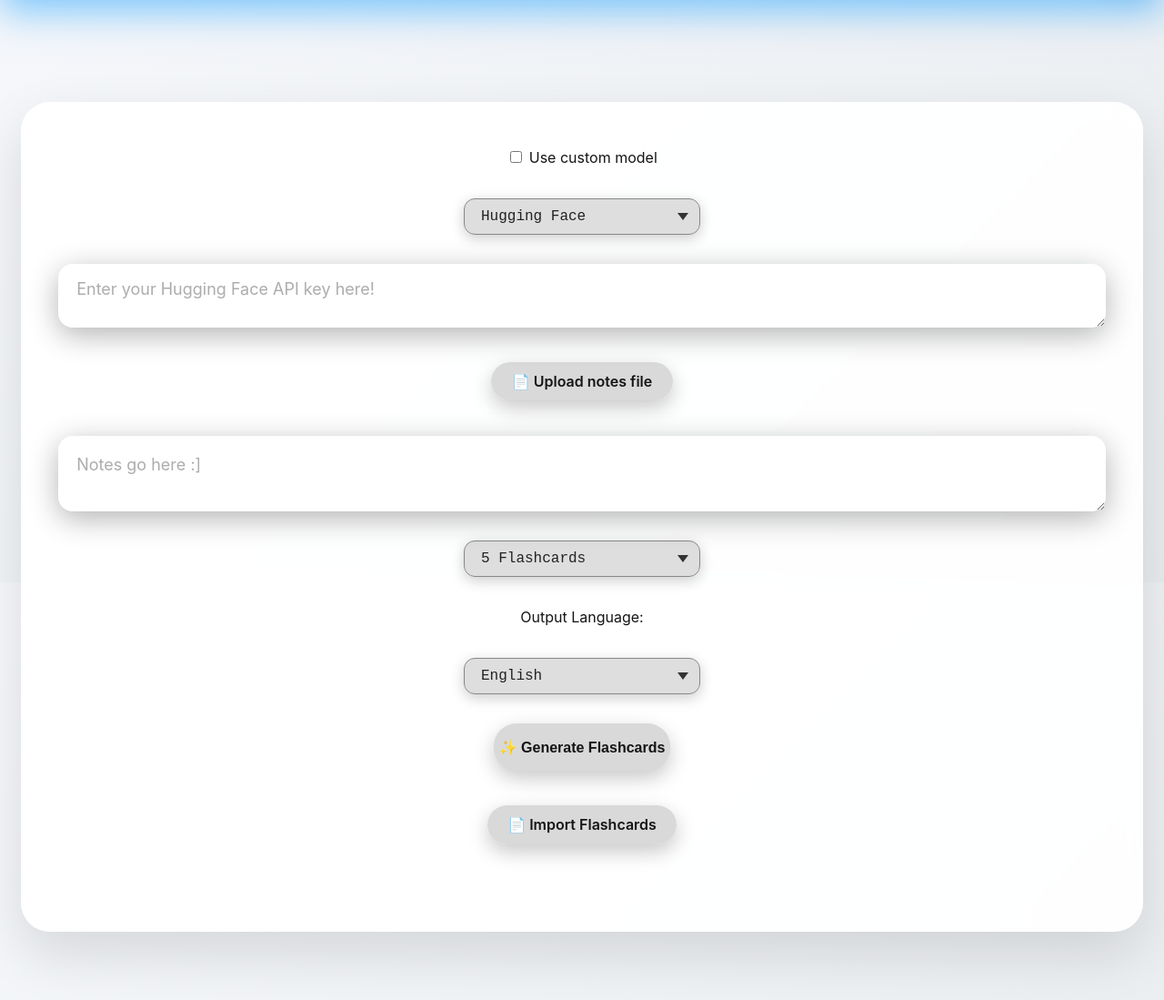
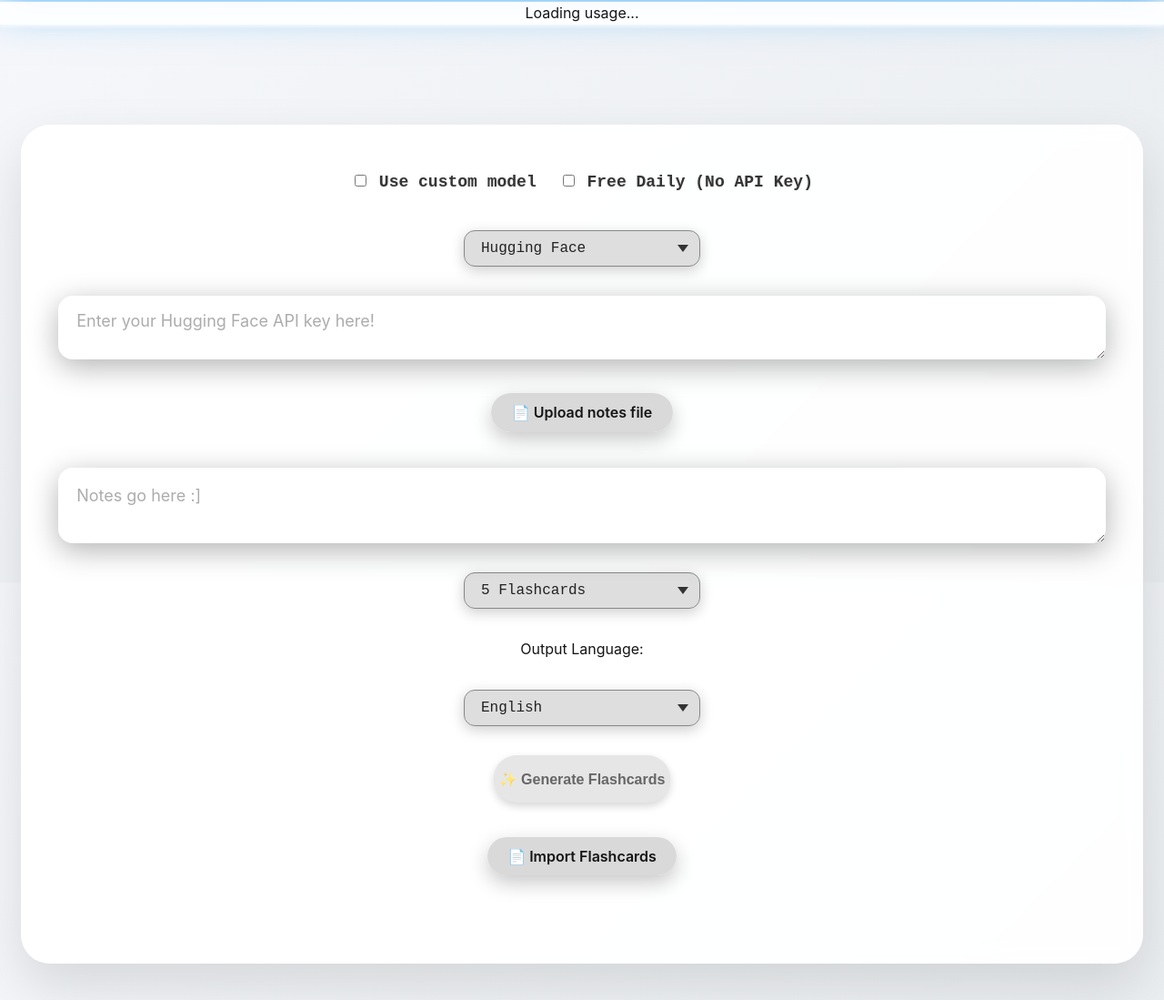
Before and after one commit to VxidDev/eduDuck, a Flask app: template templates/flashCardGenerator.html in a window 1280 px wide. Shown: the part 160-1259 px from the top of the page at 91% size. Run offline with Flask 3, Linux system fonts and the light colour scheme; the template is opened without the code that fills it, so the values that code supplies are empty; parts of the project's set-up code (start-up, migrations or seed data) failed here and were passed over.

Commit message:
Added Free Usage for Flashcard generator

```diff
--- a/routes/flashcardGenerator.py
+++ b/routes/flashcardGenerator.py
@@ -3,6 +3,7 @@
 from json import load , JSONDecodeError , dumps
 from uuid import uuid4
 from io import BytesIO
+import os
 
 standardApiErrors = {
     "API error 402": "What does API error 402 mean? | Free credits exhausted ~",
--- a/static/Components/ValidateInput.js
+++ b/static/Components/ValidateInput.js
@@ -1,7 +1,7 @@
-export function ValidateInput(text , apiKey , customModelVisible , modelValue , StatusLabel , wordsCount) {
-    let msg = !apiKey ? "Enter API key."
-        : !text ? "Enter message first."
-        : wordsCount > 2500 ? "Message is too long."
+export function ValidateInput(text , apiKey , customModelVisible , modelValue , StatusLabel , wordsCount , FreeUsage) {
+    let msg = !apiKey && !FreeUsage.checked ? "Enter API key."
+        : !text ? "Enter message/notes first."
+        : wordsCount > 2500 ? "Message/notes is too long."
         : "Generating...";
 
     if (customModelVisible && CustomModel.checked && !modelValue) {
--- a/static/flashcardGenerator/script.js
+++ b/static/flashcardGenerator/script.js
@@ -1,6 +1,7 @@
 import { ValidateInput } from "../Components/ValidateInput.js";
 import { CustomModelListeners } from "../Components/ModelSelector.js"
 import { InitFileUploads } from "../Components/FileUploadHandler.js";
+import { GetFreeLimitUsage } from "../Components/GetFreeLimitUsage.js";
 
 const NoteInput          = document.querySelector(".notes");
 const Submit             = document.querySelector(".submit");
@@ -13,10 +14,13 @@
 const APIModeSelector    = document.getElementById("apiMode");
 const AmountSelector     = document.getElementById("questionCount");
 const CustomModelSelector= document.querySelector(".customModelSelector");
+const FreeLimitBar     = document.querySelector(".FreeLimit");
+const FreeUsage        = document.getElementById("FreeUsage");
 
 StatusLabel.textContent = '';
 
 CustomModelListeners();
+GetFreeLimitUsage(FreeLimitBar , Submit);
 
 function getMaxLines(el) {
 	const b = el.classList;
@@ -46,18 +50,20 @@
 		modelVisible,
 		model,
 		StatusLabel,
-		notes.split(" ")
+		notes.split(" "),
+		FreeUsage
 	);
 
-	if (!notes || !apiKey || notes.split(" ").length > 2500 || (!model && CustomModel.checked)) return;
+	if (!notes || !apiKey && !FreeUsage.checked || notes.split(" ").length > 2500 || (!model && CustomModel.checked)) return;
 
 	try {
 		const body = {
 			notes,
-			apiKey,
-			model,
+			apiKey: FreeUsage.checked ? null : apiKey,
+			model: FreeUsage.checked ? null : model,
 			language: LanguageSelector.value.trim(),
-			apiMode: APIModeSelector.value.trim(),
+			apiMode: FreeUsage.checked ? "Gemini" : APIModeSelector.value.trim(),
+			isFree: FreeUsage.checked,
 			amount: AmountSelector.value.trim()
 		};
 
--- a/templates/flashCardGenerator.html
+++ b/templates/flashCardGenerator.html
@@ -19,14 +19,24 @@
         </div>
     </div>
 
+    <span class="FreeLimit">Loading usage...</span>
+
     <div class="main-content">
         <div class="main">
-        <div class="customModelSelector">
-                <label id="customModelLabel">
+        <div style="display: flex; justify-content: center; gap: 25px">
+            <div class="customModelSelector checkbox">
+                <label for="customModel" id="customModelLabel">
                     <input type="checkbox" id="customModel">
                     Use custom model
                 </label>
             </div>
+            <div class="FreeUsage checkbox">
+                <label for="FreeUsage" id="FreeUsageLabel">
+                    <input type="checkbox" id="FreeUsage">
+                    Free Daily (No API Key)
+                </label>
+            </div>
+        </div>
         <textarea class="customModelInput textInput slimmest hidden" placeholder="Enter custom model here! (e.g., mistralai/Mistral-7B-Instruct)"></textarea>
 
         <select id="apiMode" class="select">
```
